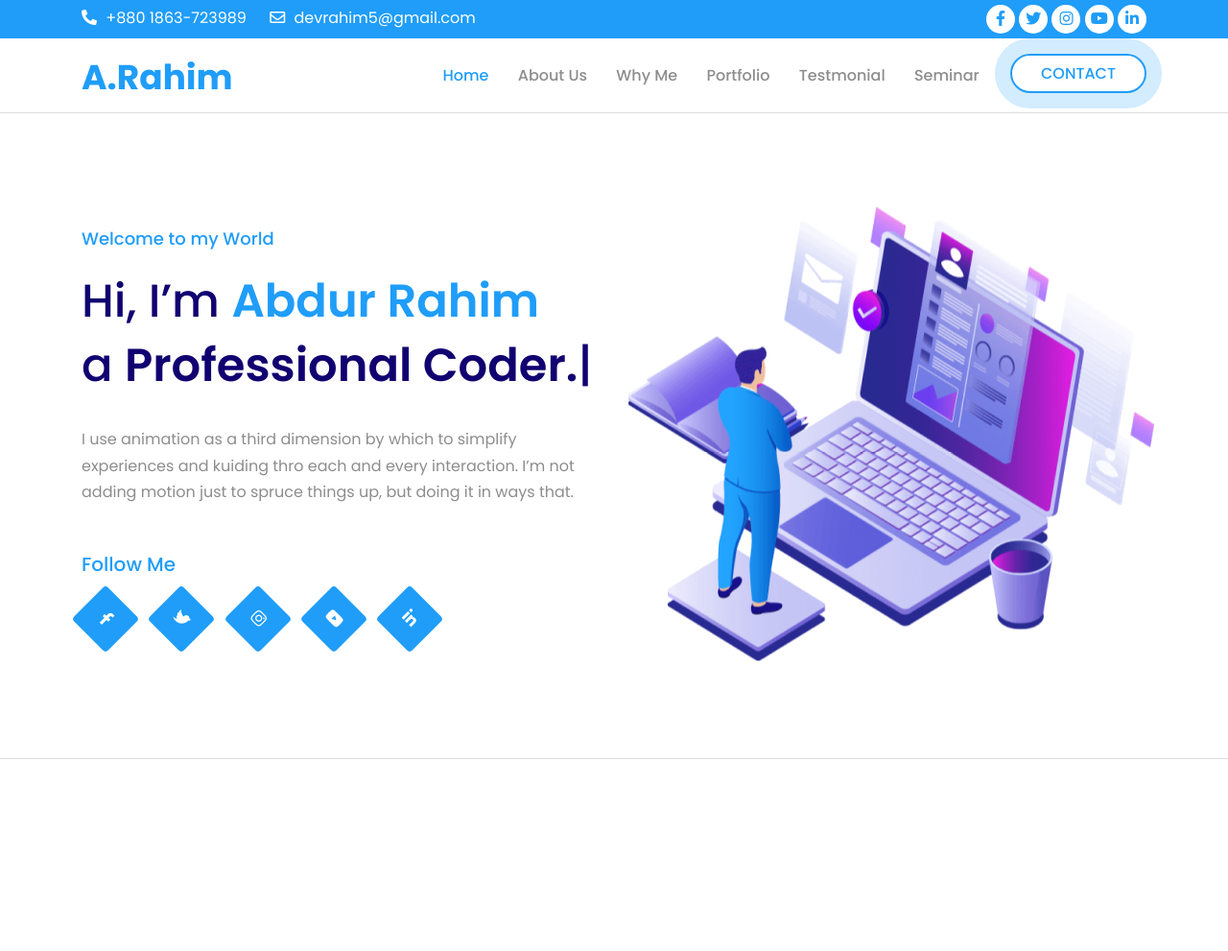
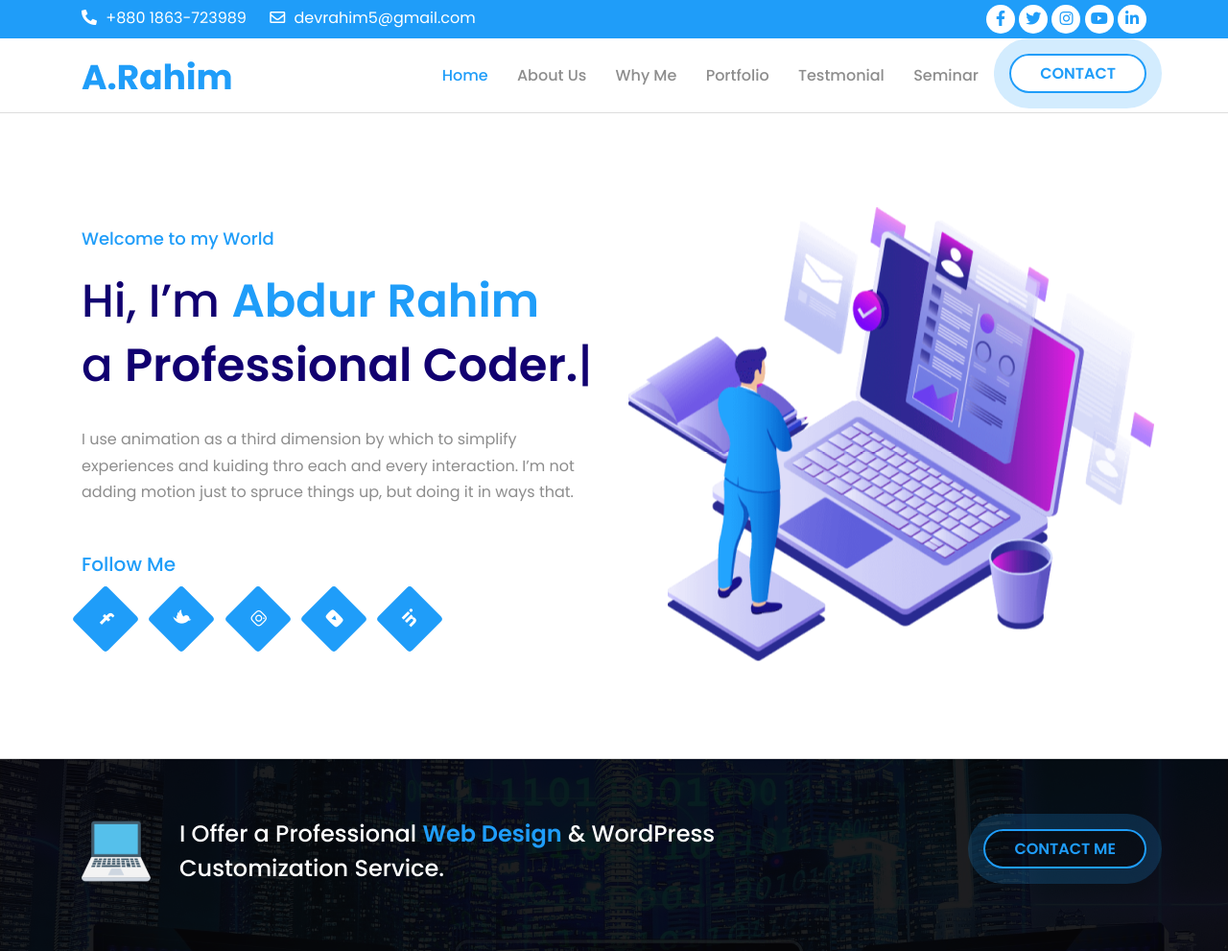
Before and after one commit to abdurrahim5g/course, a plain HTML site: page index.html in a window 1280 px wide. Shown: the whole page at 96% size. Before the commit the page ends 800 px from the top, so only its background shows below. Drawn offline with Linux system fonts and the light colour scheme.

Commit message:
Complete Call to action area

```diff
--- a/assets/css/animation.css
+++ b/assets/css/animation.css
@@ -27,7 +27,7 @@ a {
 
 .pulse:hover:before,
 .pulse:hover:after {
-  height: 100%;
+  height: 100% !important;
 }
 
 .pulse::after {
--- a/index.html
+++ b/index.html
@@ -167,6 +167,32 @@
     </section>
     <!-- hero-area end -->
 
+    <!-- call-to-action start -->
+    <section class="call-to-action">
+      <div class="container">
+        <div class="row">
+          <div class="col-lg-9">
+            <div class="call-to-action-text">
+              <div class="action-img">
+                <img src="assets/images/laptop-small.png" alt="Laptop Icon" />
+              </div>
+              <div class="action-text">
+                <h4>
+                  I Offer a Professional <span>Web Design</span> & WordPress
+                  Customization Service.
+                </h4>
+              </div>
+            </div>
+          </div>
+          <div class="col-lg-3">
+            <div class="actio-btn">
+              <a href="#" class="contact pulse">Contact me</a>
+            </div>
+          </div>
+        </div>
+      </div>
+    </section>
+    <!-- call-to-action end -->
     <script src="assets/js/jquery-3.5.1.min.js"></script>
     <script src="assets/js/app.js"></script>
   </body>
--- a/style.css
+++ b/style.css
@@ -10,6 +10,9 @@ body {
   line-height: 1.7;
 }
 
+a {
+  text-decoration: none !important;
+}
 /* default css start =======
 ======================================================================== */
 .site-bg {
@@ -120,6 +123,7 @@ header.header-area .social-link ul li a i {
   color: #1f9df9;
 }
 
+.contact,
 #menu .contact {
   border: 2px solid #1f9df9;
   padding: 5px 30px;
@@ -127,6 +131,8 @@ header.header-area .social-link ul li a i {
   color: #1f9df9;
   text-transform: uppercase;
   margin-left: 15px;
+  z-index: 9;
+  font-weight: 600;
 }
 
 .header-menu .row {
@@ -197,3 +203,45 @@ section.hero-area .row {
   align-items: center;
 }
 /* Hero area style */
+
+.call-to-action-text img {
+  float: left;
+  margin: 0 30px 0 0;
+}
+
+section.call-to-action {
+  padding: 60px 0;
+  background: url("assets/images/action-bg.jpg") no-repeat center / cover;
+  position: relative;
+}
+
+section.call-to-action::before {
+  content: "";
+  position: absolute;
+  width: 100%;
+  height: 100%;
+  background: #060608;
+  left: 0;
+  top: 0;
+  opacity: 0.9;
+}
+
+.action-text h4 {
+  font-size: 24px;
+  line-height: 1.5;
+  color: #fff;
+}
+
+.action-text h4 span {
+  color: #1f9df9;
+  font-weight: 600;
+}
+
+.actio-btn {
+  text-align: right;
+}
+
+.actio-btn a {
+  display: inline-block;
+}
+/* Call to action area style */
```
Also changed, not shown: assets/images/action-bg.jpg (added), assets/images/fffffffff.jpg (added).
